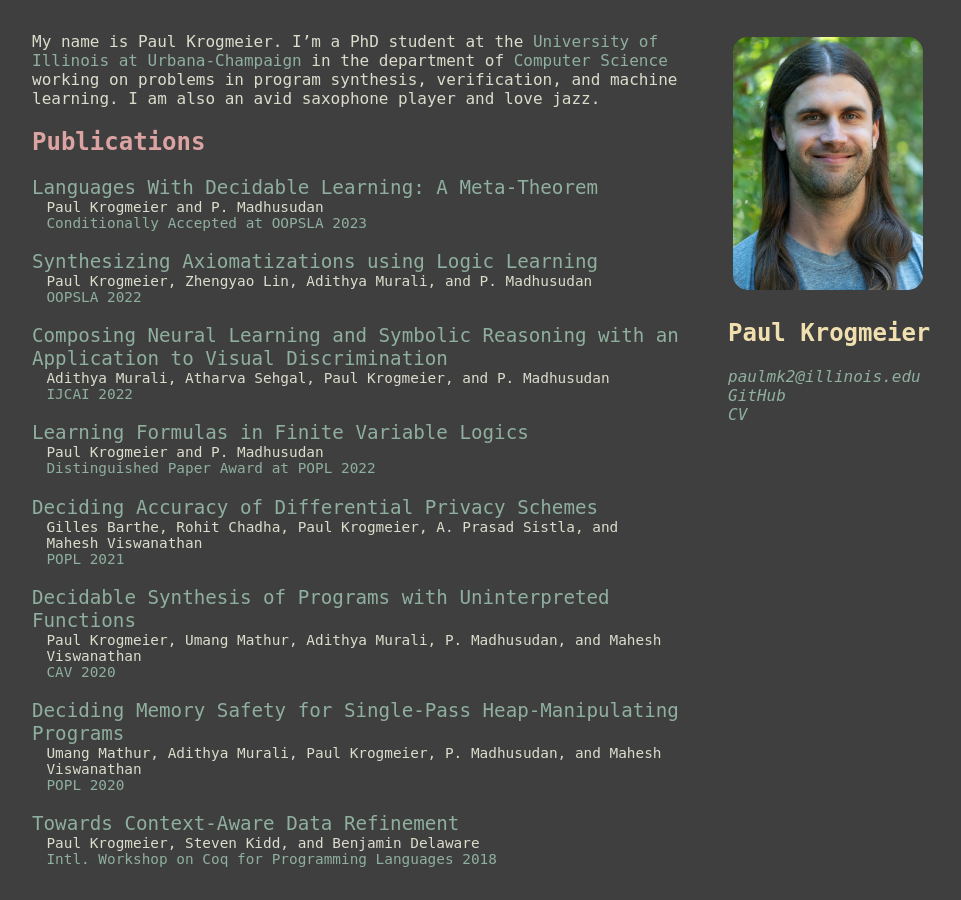
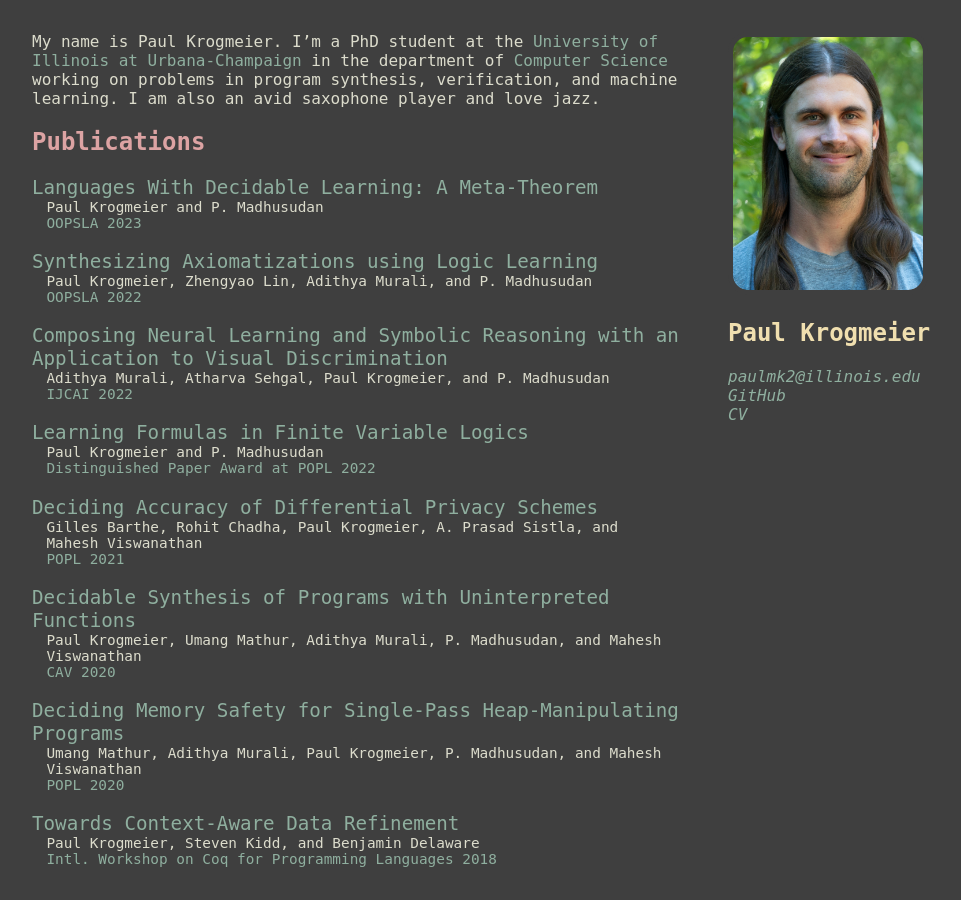
Before and after one commit to paulkrog/paulkrog.github.io, a Jekyll site: the page built from index.md, in a window 1280 px wide. Shown: the whole page, without its empty margins (144-1105 px from the left). Built offline with Jekyll 4.4.1, drawn with Linux system fonts in a browser that asks for light colours.

Commit message:
accepted

```diff
--- a/_data/papers.yml
+++ b/_data/papers.yml
@@ -3,7 +3,7 @@
   - Paul Krogmeier
   - P. Madhusudan
   type:
-  venue: Conditionally Accepted at OOPSLA 2023
+  venue: OOPSLA 2023
   venue_url: https://2023.splashcon.org/track/splash-2023-oopsla
   url: /papers/MetaTheorem.pdf
 
```
